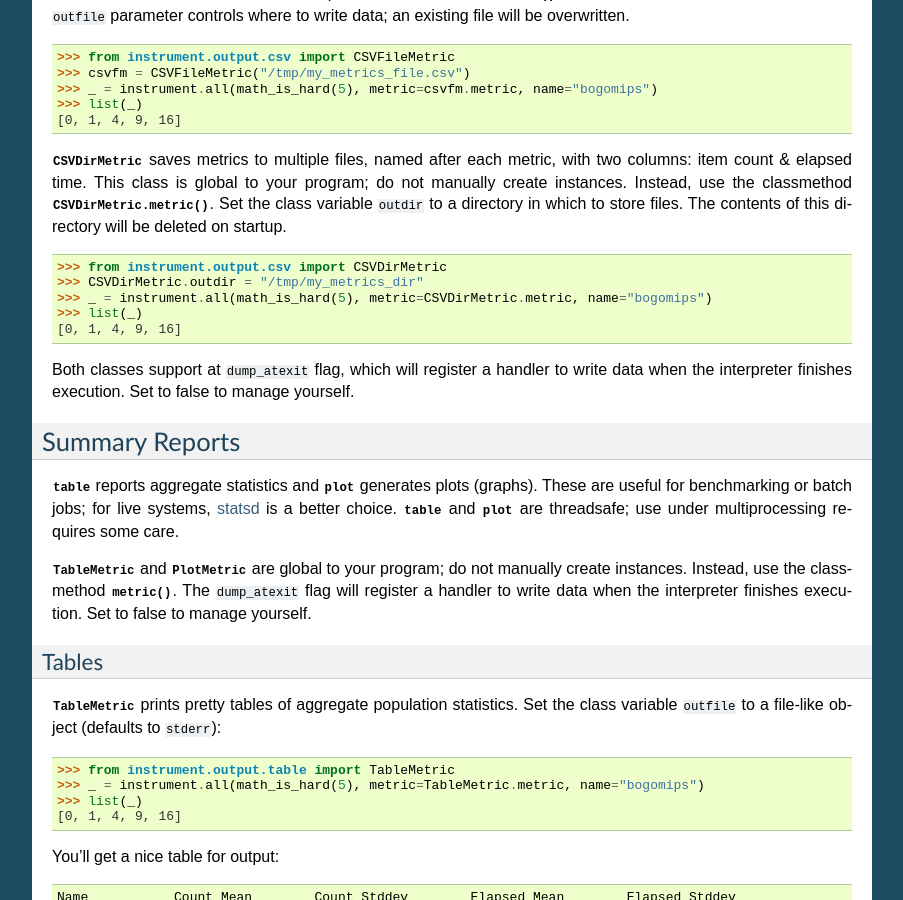
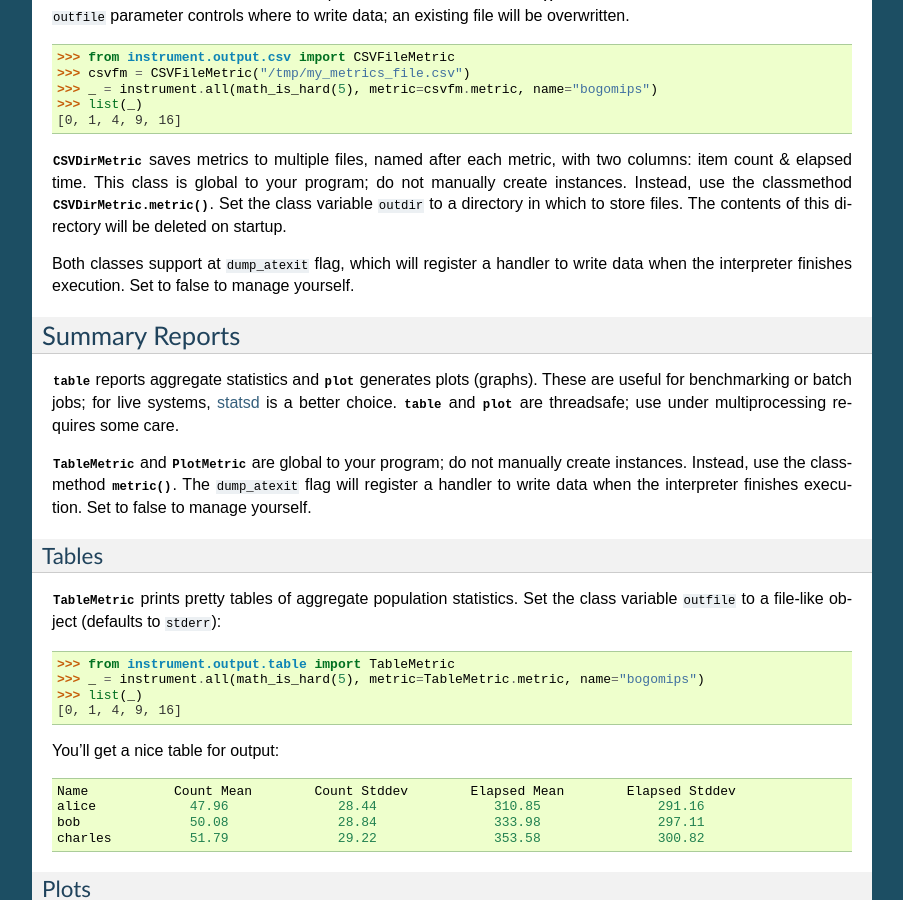
Before and after one commit to wearpants/instrument, a Sphinx documentation site: the page built from doc/output.rst, in a window 1280 px wide and 900 px high, scrolled down 773 px. Shown: the whole window, without its empty margins (198-1101 px from the left). Built offline with Sphinx 7.4.7, drawn with Linux system fonts in a browser that asks for light colours.

Commit message:
remove awkward failing doctest for CVSDirMetric

```diff
--- a/doc/output.rst
+++ b/doc/output.rst
@@ -57,12 +57,6 @@ your program; do not manually create instances. Instead, use the classmethod
 in which to store files. The contents of this directory will be deleted on
 startup.
 
->>> from instrument.output.csv import CSVDirMetric
->>> CSVDirMetric.outdir = "/tmp/my_metrics_dir"
->>> _ = instrument.all(math_is_hard(5), metric=CSVDirMetric.metric, name="bogomips")
->>> list(_)
-[0, 1, 4, 9, 16]
-
 Both classes support at ``dump_atexit`` flag, which will register a handler to
 write data when the interpreter finishes execution. Set to false to manage
 yourself.
```
